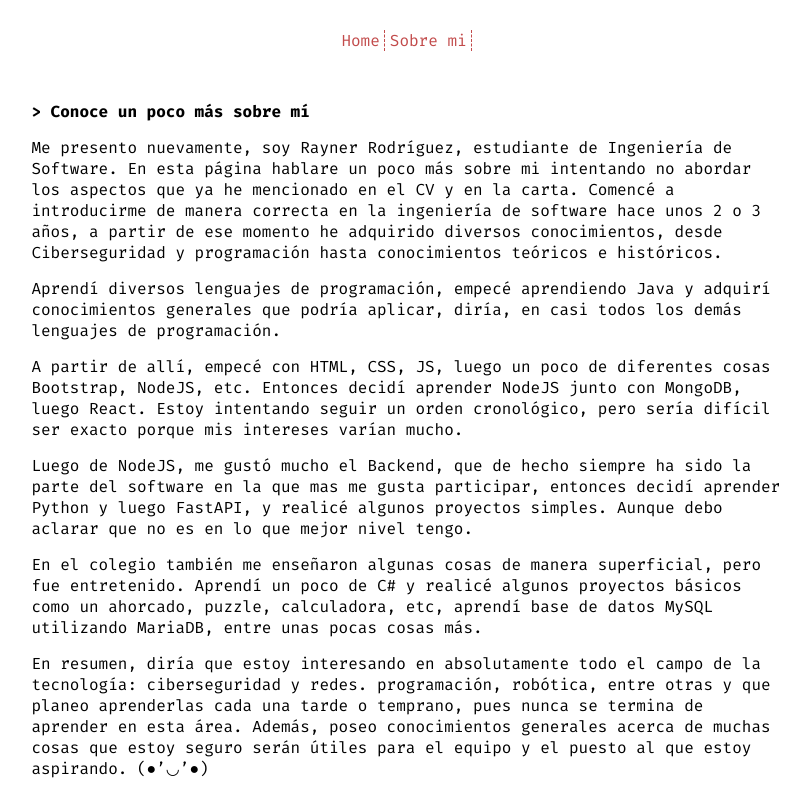
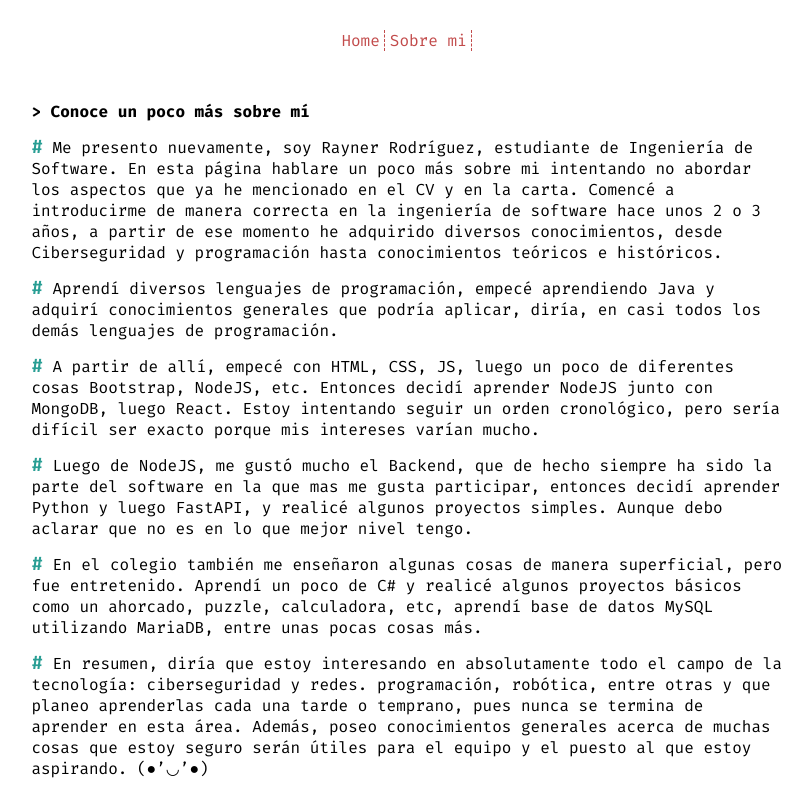
Before and after one commit to thenetworkme/my-blog, a React (Vite) app: page /sobre-mi in a window 1280 px wide. Shown: the top 800 px of the page, without its empty margins (231-1043 px from the left). Built offline with nearby package versions, Linux system fonts and the light colour scheme; a web font is replaced by a local one.

Commit message:
Minor improvement

```diff
--- a/src/App.css
+++ b/src/App.css
@@ -84,6 +84,12 @@ footer > div {
 .pContent2 > p {
   margin: 15px 0;
 }
+.pContent2 > p > span {
+  font-weight: 600;
+  font-size: 19px;
+  color: rgb(41, 158, 148);
+  line-height: 1;
+}
 .infoContent2 {
   height: 200px;
   display: flex;
--- a/src/components/Content2.jsx
+++ b/src/components/Content2.jsx
@@ -8,50 +8,48 @@ export default function Content() {
       <h4>{`> Conoce un poco más sobre mí `}</h4>
       <p className="pContent2">
         <p>
-          Me presento nuevamente, soy Rayner Rodríguez, estudiante de Ingeniería
-          de Software. En esta página hablare un poco más sobre mi intentando no
-          abordar los aspectos que ya he mencionado en el CV y en la carta.
-          Comencé a introducirme de manera correcta en la ingeniería de software
-          hace unos 2 o 3 años, a partir de ese momento he adquirido diversos
-          conocimientos, desde Ciberseguridad y programación hasta conocimientos
-          teóricos e históricos.
+          <span>#</span> Me presento nuevamente, soy Rayner Rodríguez,
+          estudiante de Ingeniería de Software. En esta página hablare un poco
+          más sobre mi intentando no abordar los aspectos que ya he mencionado
+          en el CV y en la carta. Comencé a introducirme de manera correcta en
+          la ingeniería de software hace unos 2 o 3 años, a partir de ese
+          momento he adquirido diversos conocimientos, desde Ciberseguridad y
+          programación hasta conocimientos teóricos e históricos.
         </p>
         <p>
-          Aprendí diversos lenguajes de programación, empecé aprendiendo Java y
-          adquirí conocimientos generales que podría aplicar, diría, en casi
-          todos los demás lenguajes de programación.
+          <span>#</span> Aprendí diversos lenguajes de programación, empecé
+          aprendiendo Java y adquirí conocimientos generales que podría aplicar,
+          diría, en casi todos los demás lenguajes de programación.
         </p>{" "}
         <p>
-          {" "}
-          A partir de allí, empecé con HTML, CSS, JS, luego un poco de
-          diferentes cosas Bootstrap, NodeJS, etc. Entonces decidí aprender
-          NodeJS junto con MongoDB, luego React. Estoy intentando seguir un
-          orden cronológico, pero sería difícil ser exacto porque mis intereses
-          varían mucho.
+          <span>#</span> A partir de allí, empecé con HTML, CSS, JS, luego un
+          poco de diferentes cosas Bootstrap, NodeJS, etc. Entonces decidí
+          aprender NodeJS junto con MongoDB, luego React. Estoy intentando
+          seguir un orden cronológico, pero sería difícil ser exacto porque mis
+          intereses varían mucho.
         </p>{" "}
         <p>
-          {" "}
-          Luego de NodeJS, me gustó mucho el Backend, que de hecho siempre ha
-          sido la parte del software en la que mas me gusta participar, entonces
-          decidí aprender Python y luego FastAPI, y realicé algunos proyectos
-          simples. Aunque debo aclarar que no es en lo que mejor nivel tengo.
+          <span>#</span> Luego de NodeJS, me gustó mucho el Backend, que de
+          hecho siempre ha sido la parte del software en la que mas me gusta
+          participar, entonces decidí aprender Python y luego FastAPI, y realicé
+          algunos proyectos simples. Aunque debo aclarar que no es en lo que
+          mejor nivel tengo.
         </p>{" "}
         <p>
-          {" "}
-          En el colegio también me enseñaron algunas cosas de manera
-          superficial, pero fue entretenido. Aprendí un poco de C# y realicé
-          algunos proyectos básicos como un ahorcado, puzzle, calculadora, etc,
-          aprendí base de datos MySQL utilizando MariaDB, entre unas pocas cosas
-          más.
+          <span>#</span> En el colegio también me enseñaron algunas cosas de
+          manera superficial, pero fue entretenido. Aprendí un poco de C# y
+          realicé algunos proyectos básicos como un ahorcado, puzzle,
+          calculadora, etc, aprendí base de datos MySQL utilizando MariaDB,
+          entre unas pocas cosas más.
         </p>{" "}
         <p>
-          {" "}
-          En resumen, diría que estoy interesando en absolutamente todo el campo
-          de la tecnología: ciberseguridad y redes. programación, robótica,
-          entre otras y que planeo aprenderlas cada una tarde o temprano, pues
-          nunca se termina de aprender en esta área. Además, poseo conocimientos
-          generales acerca de muchas cosas que estoy seguro serán útiles para el
-          equipo y el puesto al que estoy aspirando. (●’◡’●)
+          <span>#</span> En resumen, diría que estoy interesando en
+          absolutamente todo el campo de la tecnología: ciberseguridad y redes.
+          programación, robótica, entre otras y que planeo aprenderlas cada una
+          tarde o temprano, pues nunca se termina de aprender en esta área.
+          Además, poseo conocimientos generales acerca de muchas cosas que estoy
+          seguro serán útiles para el equipo y el puesto al que estoy aspirando.
+          (●’◡’●)
         </p>
       </p>
       <span className={style.span}>
```
